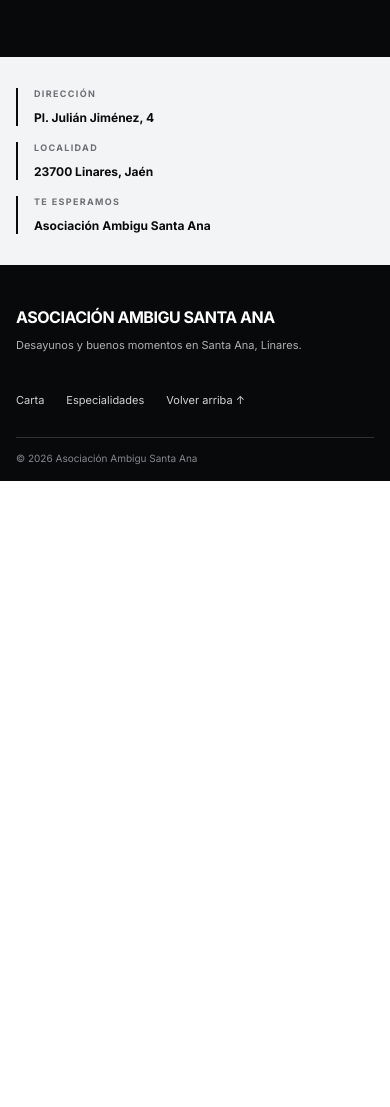
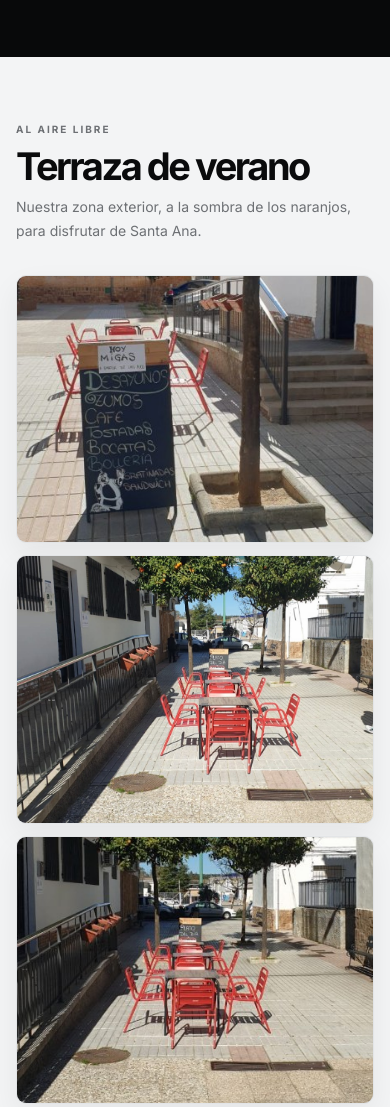
Before and after one commit to Winniethepopper/asociacion-ambigu-santa-ana-web, a plain HTML site: page index.html in a window 390 px wide. Shown: the part 5380-6487 px from the top of the page. Before the commit the page ends 5861 px from the top, so only its background shows below. Drawn offline with Linux system fonts and the light colour scheme.

Commit message:
Add summer terrace gallery
Co-authored-by: Copilot App <223556219+Copilot@users.noreply.github.com>

```diff
--- a/index.html
+++ b/index.html
@@ -8,7 +8,7 @@
   <link rel="preconnect" href="https://fonts.googleapis.com">
   <link rel="preconnect" href="https://fonts.gstatic.com" crossorigin>
   <link href="https://fonts.googleapis.com/css2?family=Inter:wght@400;500;600;700;800&display=swap" rel="stylesheet">
-  <link rel="stylesheet" href="styles.css?v=2" />
+  <link rel="stylesheet" href="styles.css?v=3" />
 </head>
 <body>
   <header class="topbar">
@@ -23,6 +23,7 @@
       <nav class="desktop-nav" aria-label="Navegación principal">
         <a href="#carta">Carta</a>
         <a href="#especialidades">Especialidades</a>
+        <a href="#terraza">Terraza</a>
         <a href="#contacto">Contacto</a>
       </nav>
       <button id="settingsButton" class="settings-button" type="button" aria-label="Editar fotografías" aria-controls="photoEditor" aria-expanded="false" title="Editar fotografías">⚙</button>
@@ -31,6 +32,7 @@
     <div id="mobileNav" class="mobile-nav container">
       <a href="#carta">Carta</a>
       <a href="#especialidades">Especialidades</a>
+      <a href="#terraza">Terraza</a>
       <a href="#contacto">Contacto</a>
     </div>
   </header>
@@ -94,6 +96,27 @@
       </div>
     </section>
 
+    <section id="terraza" class="section terrace-section">
+      <div class="container">
+        <div class="terrace-heading">
+          <div class="eyebrow dark">AL AIRE LIBRE</div>
+          <h2>Terraza de verano</h2>
+          <p>Nuestra zona exterior, a la sombra de los naranjos, para disfrutar de Santa Ana.</p>
+        </div>
+        <div class="terrace-gallery" aria-label="Fotos de la terraza de verano">
+          <figure class="terrace-photo terrace-photo-sign">
+            <img src="assets/terrace/terraza-pizarra.jpg" alt="Pizarra y mesas de la terraza bajo un naranjo" loading="lazy">
+          </figure>
+          <figure class="terrace-photo terrace-photo-tables">
+            <img src="assets/terrace/terraza-mesas.jpg" alt="Mesas y sillas rojas en la terraza de verano" loading="lazy">
+          </figure>
+          <figure class="terrace-photo terrace-photo-view">
+            <img src="assets/terrace/terraza-vista.jpg" alt="Vista general de la terraza exterior entre naranjos" loading="lazy">
+          </figure>
+        </div>
+      </div>
+    </section>
+
     <section class="info-band">
       <div class="container info-grid">
         <div><span class="info-label">DIRECCIÓN</span><strong>Pl. Julián Jiménez, 4</strong></div>
@@ -112,6 +135,7 @@
       <div class="footer-links">
         <a href="#carta">Carta</a>
         <a href="#especialidades">Especialidades</a>
+        <a href="#terraza">Terraza</a>
         <a href="#inicio">Volver arriba ↑</a>
       </div>
     </div>
--- a/styles.css
+++ b/styles.css
@@ -143,6 +143,18 @@ button { -webkit-tap-highlight-color: transparent; }
 .feature-photo img { width: 100%; height: 100%; display: block; object-fit: cover; transition: transform .2s, object-position .2s; }
 .feature-photo span { position: absolute; z-index: 1; bottom: 22px; left: 23px; color: #fff; font-size: 9px; font-weight: 700; letter-spacing: .18em; }
 
+.terrace-section { background: var(--soft); }
+.terrace-heading { max-width: 620px; }
+.terrace-heading h2 { margin: 12px 0 10px; font-size: clamp(38px, 5vw, 62px); font-weight: 700; line-height: 1; letter-spacing: -.065em; }
+.terrace-heading p { margin: 0; color: var(--muted); font-size: 14px; line-height: 1.7; }
+.terrace-gallery { display: grid; grid-template-columns: repeat(3, minmax(0, 1fr)); gap: 16px; margin-top: 32px; }
+.terrace-photo { min-width: 0; aspect-ratio: 4 / 3; margin: 0; overflow: hidden; border: 1px solid var(--line); border-radius: 10px; background: #e5e6e7; box-shadow: 0 12px 30px rgba(0, 0, 0, .06); }
+.terrace-photo img { width: 100%; height: 100%; display: block; object-fit: cover; transition: transform .3s ease; }
+.terrace-photo:hover img { transform: scale(1.025); }
+.terrace-photo-sign img { object-position: center 61%; }
+.terrace-photo-tables img { object-position: 43% center; }
+.terrace-photo-view img { object-position: center 63%; }
+
 .info-band { padding: 31px 0; background: var(--soft); }
 .info-grid { display: grid; grid-template-columns: repeat(3, 1fr); gap: 26px; }
 .info-grid > div { padding-left: 16px; border-left: 2px solid var(--ink); }
@@ -207,6 +219,8 @@ button { -webkit-tap-highlight-color: transparent; }
 }
 @media (max-width: 700px) {
   .menu-grid { grid-template-columns: 1fr; }
+  .terrace-gallery { grid-template-columns: 1fr; gap: 12px; }
+  .terrace-photo { aspect-ratio: 4 / 3; }
 }
 @media (max-width: 620px) {
   .container, .hero-content { width: calc(100% - 32px); }
```
Also changed, not shown: assets/terrace/terraza-mesas.jpg (added), assets/terrace/terraza-pizarra.jpg (added), assets/terrace/terraza-vista.jpg (added).
